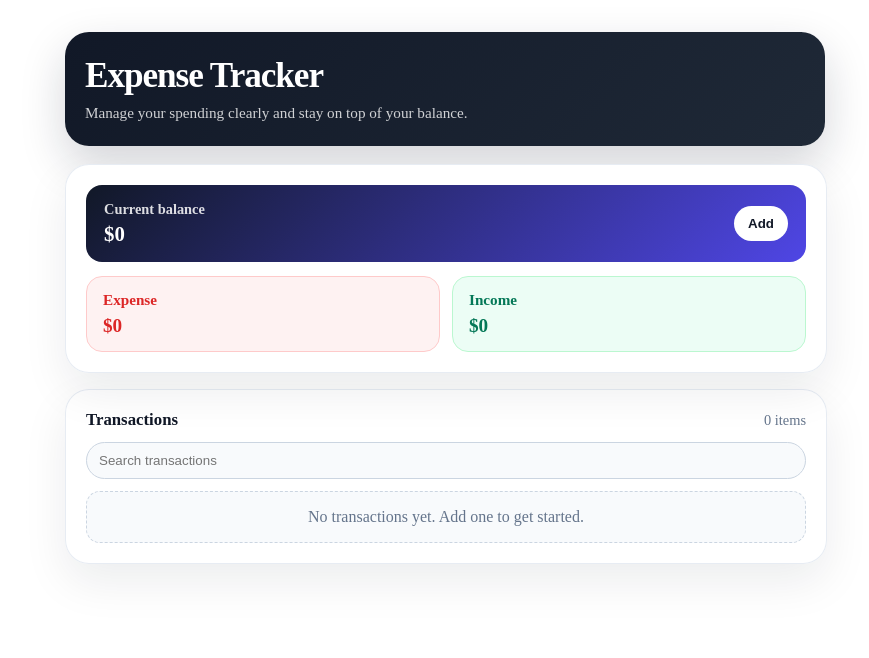
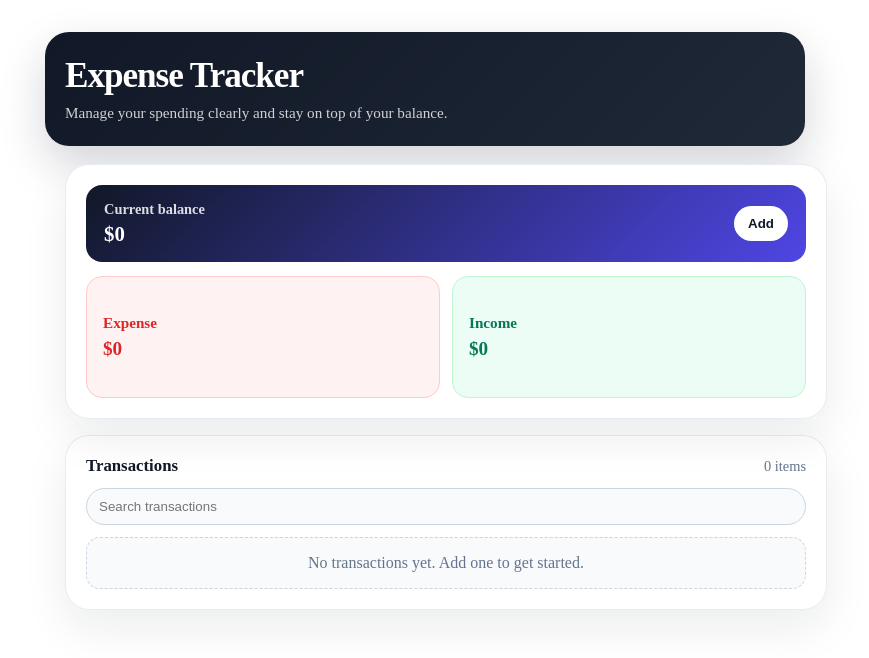
Before and after one commit to EzeAbelKenechukwu/expence-tracker, a React (Vite) app: page / in a window 1280 px wide. Shown: the top 658 px of the page, without its empty margins (215-1084 px from the left). Built offline with nearby package versions, Linux system fonts and the light colour scheme.

Commit message:
updated project

```diff
--- a/src/App.jsx
+++ b/src/App.jsx
@@ -9,22 +9,24 @@ const Container = styled.div`
   min-height: 100vh;
   padding: 24px 16px 40px;
   box-sizing: border-box;
+
+  @media (max-width: 600px) {
+    padding: 16px 12px 28px;
+  }
 `;
 
 const Hero = styled.div`
-  width: 100%;
-   margin-left: 40px;
-  max-width: 720px;
+  width: min(100%, 720px);
+  margin: 0 0 18px;
   background: linear-gradient(135deg, #111827 0%, #1f2937 100%);
   color: white;
   border-radius: 24px;
   padding: 24px 20px;
   box-shadow: 0 18px 45px rgba(15, 23, 42, 0.18);
-  margin-bottom: 18px;
   text-align: left;
 
   @media (max-width: 600px) {
-    padding: 20px 16px;
+    padding: 18px 16px;
     border-radius: 18px;
   }
 `;
--- a/src/modules/OverviewComponent.jsx
+++ b/src/modules/OverviewComponent.jsx
@@ -14,8 +14,9 @@ const Container = styled.div`
   backdrop-filter: blur(8px);
 
   @media (max-width: 600px) {
-    padding: 16px;
+    padding: 14px;
     border-radius: 18px;
+    gap: 12px;
   }
 `;
 
@@ -33,6 +34,7 @@ const BalanceBox = styled.div`
   @media (max-width: 600px) {
     flex-direction: column;
     align-items: flex-start;
+    gap: 10px;
   }
 `;
 
@@ -147,6 +149,8 @@ const ExpenseBox = styled.div`
   color: ${(props) => (props.isIncome ? "#047857" : "#dc2626")};
   font-size: 0.95rem;
   font-weight: 600;
+  min-height: 92px;
+  justify-content: center;
 
   span {
     font-size: 1.2rem;
--- a/src/modules/TransactionComponent.jsx
+++ b/src/modules/TransactionComponent.jsx
@@ -13,8 +13,9 @@ const Container = styled.div`
   border: 1px solid rgba(226, 232, 240, 0.8);
 
   @media (max-width: 600px) {
-    padding: 16px;
+    padding: 14px;
     border-radius: 18px;
+    gap: 10px;
   }
 `;
 
@@ -23,6 +24,7 @@ const HeadingRow = styled.div`
   justify-content: space-between;
   align-items: center;
   gap: 8px;
+  flex-wrap: wrap;
 `;
 
 const Title = styled.h2`
@@ -64,6 +66,11 @@ const Cell = styled.div`
   border-left: 4px solid ${(props) => (props.isExpense ? "#dc2626" : "#16a34a")};
   background: white;
   flex-wrap: wrap;
+
+  @media (max-width: 600px) {
+    flex-direction: column;
+    align-items: flex-start;
+  }
 `;
 
 const Details = styled.div`
@@ -86,6 +93,10 @@ const Meta = styled.span`
 const Amount = styled.span`
   font-weight: 700;
   color: ${(props) => (props.isExpense ? "#dc2626" : "#16a34a")};
+
+  @media (max-width: 600px) {
+    align-self: flex-end;
+  }
 `;
 
 const EmptyState = styled.div`
--- a/src/modules/index.jsx
+++ b/src/modules/index.jsx
@@ -7,11 +7,16 @@ const Container = styled.div`
   display: flex;
   flex-direction: column;
   align-items: stretch;
-  width: 100%;
+  width: min(100%, 720px);
   max-width: 720px;
   gap: 16px;
   padding: 0 0 24px;
   box-sizing: border-box;
+
+  @media (max-width: 600px) {
+    gap: 12px;
+    padding-bottom: 16px;
+  }
 `;
 
 const HomeComponent = () => {
```
